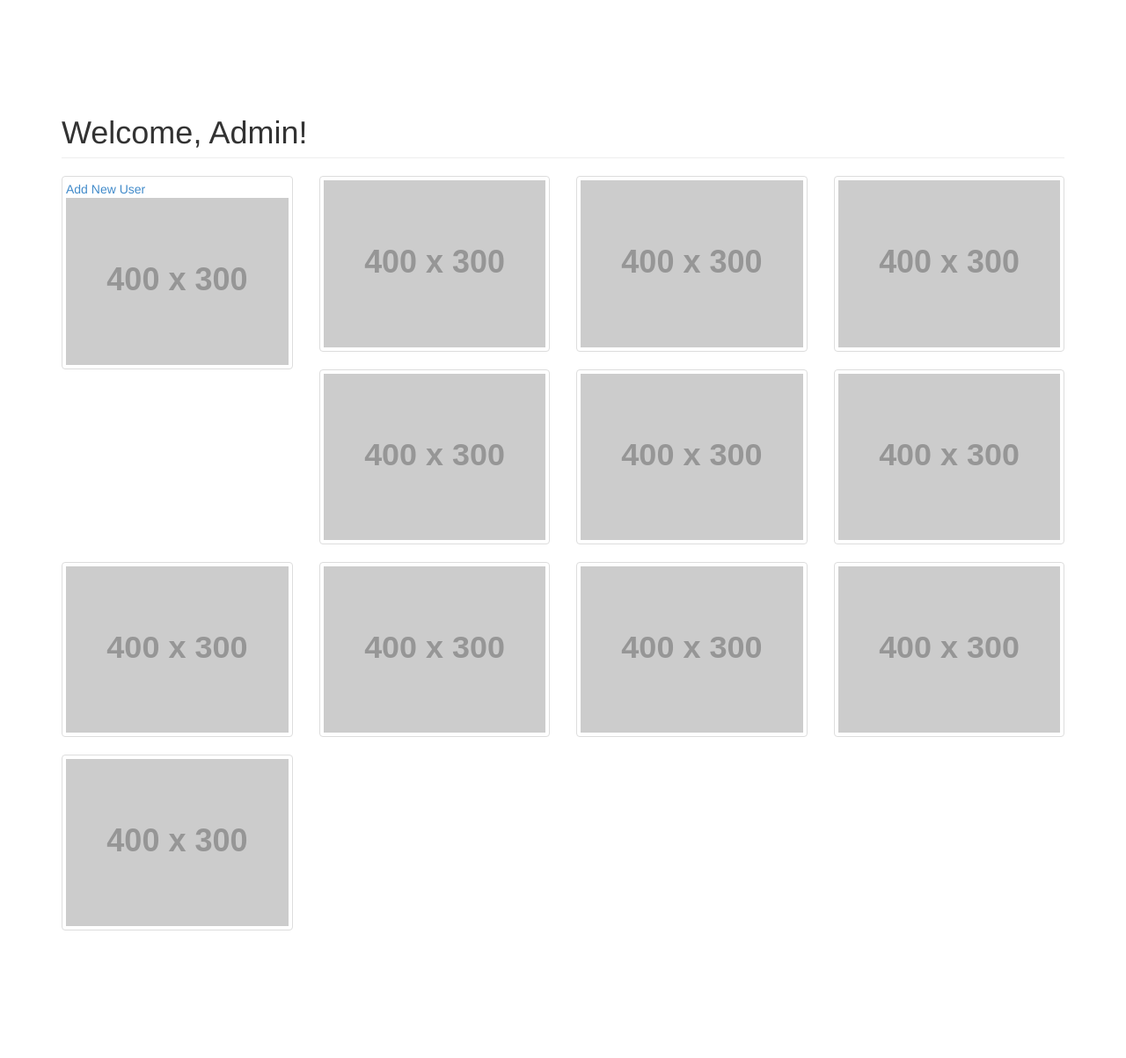
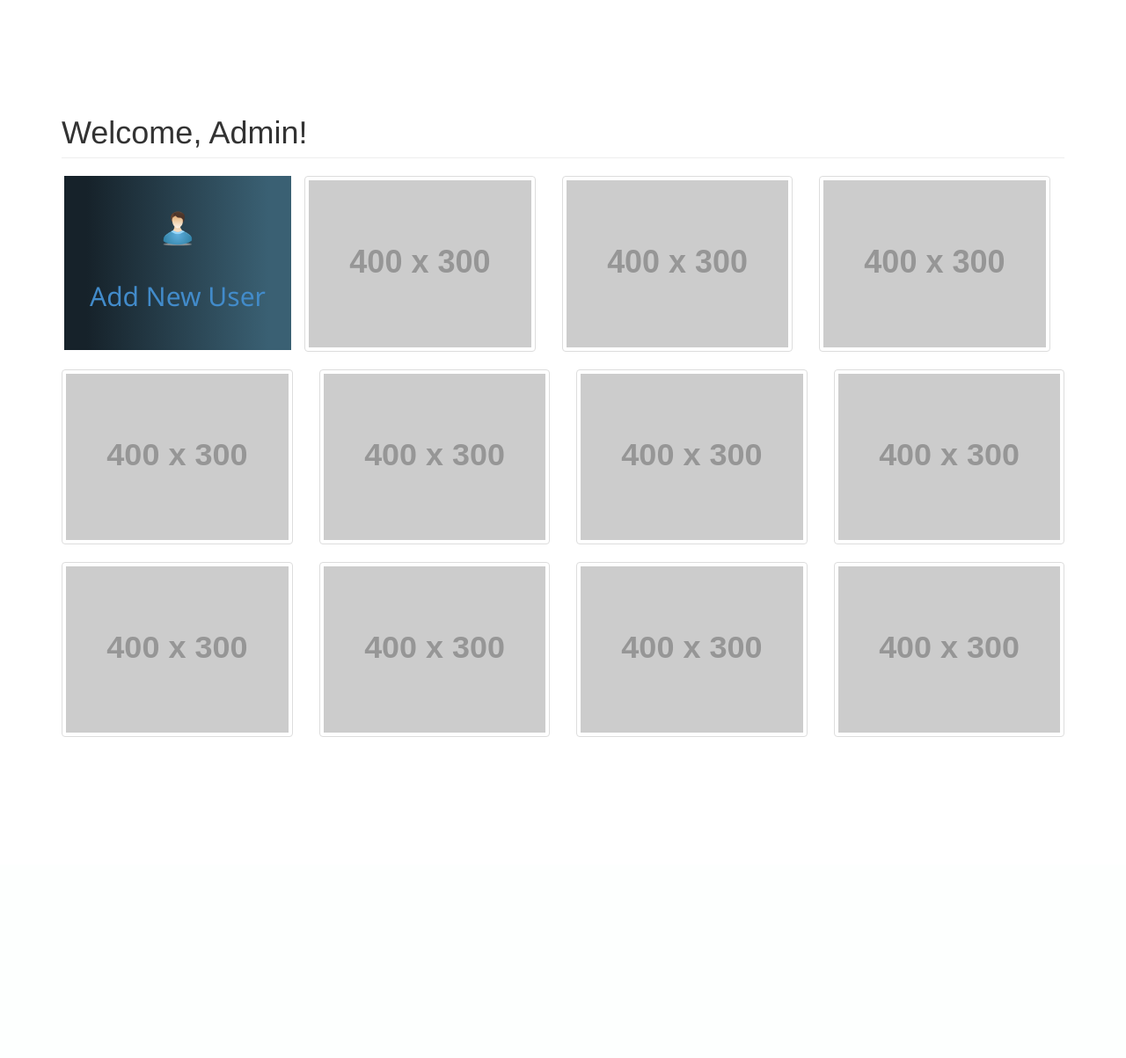
Before and after one commit to dkmreddy/InventoryManagement, a Django app: page /Admin/ in a window 1280 px wide. Shown: the part 336-1539 px from the top of the page at 88% size. After the commit the page ends 1174 px from the top, so only its background shows below. Run offline with Django 3.2, Linux system fonts and the light colour scheme; grey boxes labelled with a size stand in for pictures from a placeholder-image service; some libraries are stand-ins or nearby versions.

Commit message:
Grid view!

```diff
--- a/static/css/admin/full-width-pics.css
+++ b/static/css/admin/full-width-pics.css
@@ -62,3 +62,23 @@ footer {
         font-size: 2em;
     }
 }
+
+.grid {
+	margin-left:18px;
+	width:258px;
+	height:198px;
+    text-align: center;
+    /*text-shadow: white;*/
+    filter: progid:DXImageTransform.Microsoft.Alpha(opacity=100);
+
+  background: -webkit-linear-gradient(90deg, #16222A 10%, #3A6073 90%); /* Chrome 10+, Saf5.1+ */
+  background:    -moz-linear-gradient(90deg, #16222A 10%, #3A6073 90%); /* FF3.6+ */
+  background:     -ms-linear-gradient(90deg, #16222A 10%, #3A6073 90%); /* IE10 */
+  background:      -o-linear-gradient(90deg, #16222A 10%, #3A6073 90%); /* Opera 11.10+ */
+  background:         linear-gradient(90deg, #16222A 10%, #3A6073 90%); /* W3C */
+
+    /*border: 1px #000 solid grey;*/
+    font-family: "Segoe UI",Helvetica,Arial,sans-serif;
+
+
+}
--- a/templates/admin/Home.html
+++ b/templates/admin/Home.html
@@ -4,6 +4,8 @@
 
 {% block content %}
 
+
+{% load staticfiles %}
 
 <article>
 
@@ -16,10 +18,13 @@
                 <h1 class="page-header">Welcome, Admin!</h1>
             </div>
 
-            <div class="col-lg-3 col-md-4 col-xs-6 thumb">
-                <a class="thumbnail" href="/Admin/AddUser/">
-				Add New User
-                    <img class="img-responsive" src="http://placehold.it/400x300" alt="Add New User">
+            <div class="col-lg-3 col-md-4 col-xs-6 thumb grid">
+				<br><br>
+				<img src="{% static 'images/add_user.png' %}" alt="Add New User" style="width:40px;height:40px;">
+				<br><br>
+                <a href="{% url 'admin.views.AddUser' %}">
+				<h2>Add New User</h2>
+                    <!--img class="img-responsive" src="http://placehold.it/400x300" alt="Add New User"-->
                 </a>
             </div>
             <div class="col-lg-3 col-md-4 col-xs-6 thumb">
```
Also changed, not shown: static/images/add_user.png (added).
